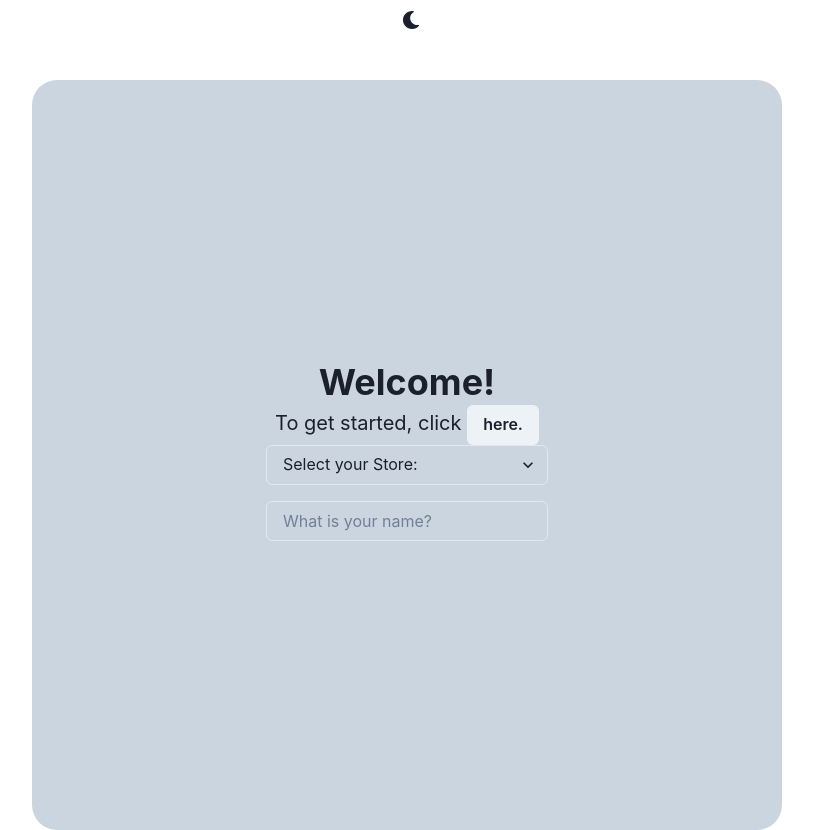
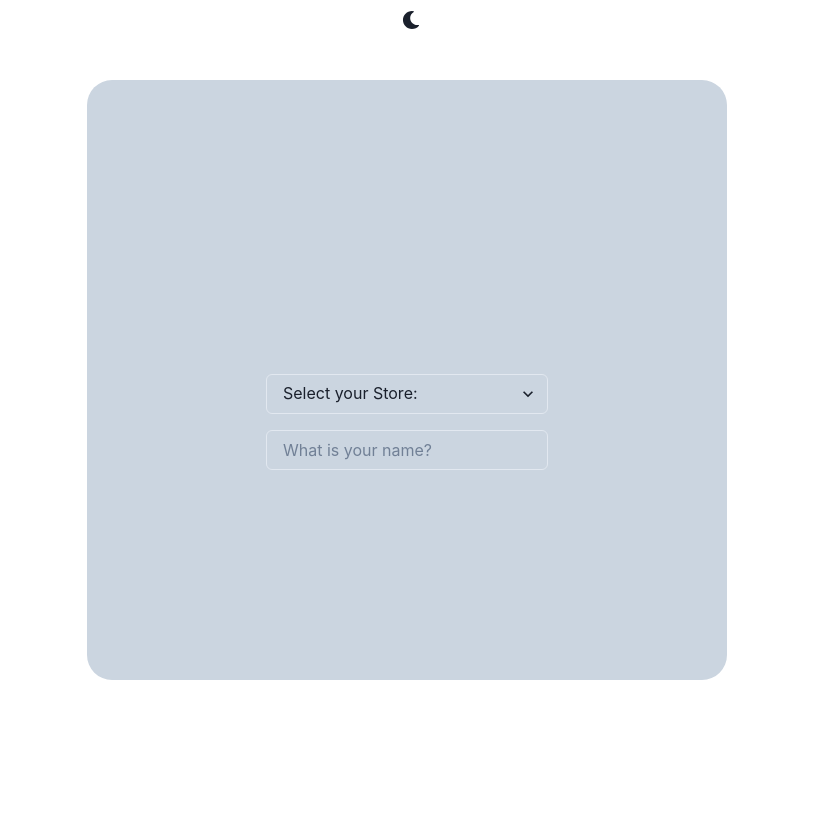
Before and after one commit to Arrangedgodly/vault-chakra, a React (Create React App) app: page / in a window 1280 px wide. Both pictures are taken after a click on the button "here.". Shown: the whole page, without its empty margins (233-1046 px from the left). After the commit the page ends 800 px from the top, so only its background shows below. Built offline with nearby package versions, Linux system fonts and the light colour scheme.

Commit message:
refactor: more changes

```diff
--- a/src/components/Start.js
+++ b/src/components/Start.js
@@ -3,6 +3,7 @@ import {
   Button,
   useColorModeValue,
   Heading,
+  VStack,
   Spacer,
   Text,
   Fade,
@@ -17,8 +18,8 @@ function Start() {
   return (
     <Box
       bg={bg}
-      w="750px"
-      h="750px"
+      w="50vw"
+      h="75vh"
       marginTop="5vh"
       borderRadius="25px"
       display="flex"
@@ -26,14 +27,16 @@ function Start() {
       alignItems="center"
       justifyContent="center"
     >
-      <Heading>Welcome!</Heading>
-      <Text>
-        To get started, click <Button onClick={onToggle}>here.</Button>
-      </Text>
-      <Fade in={isOpen} marginTop='50px'>
-        <Spacer />
-          <StartForm />
-        <Spacer />
+      <Fade in={!isOpen} w="100%" h="100%">
+        <VStack>
+          <Heading>Welcome!</Heading>
+          <Text>
+            To get started, click <Button onClick={onToggle}>here.</Button>
+          </Text>
+        </VStack>
+      </Fade>
+      <Fade in={isOpen} w="100%" h="100%">
+        <StartForm />
       </Fade>
     </Box>
   );
```
